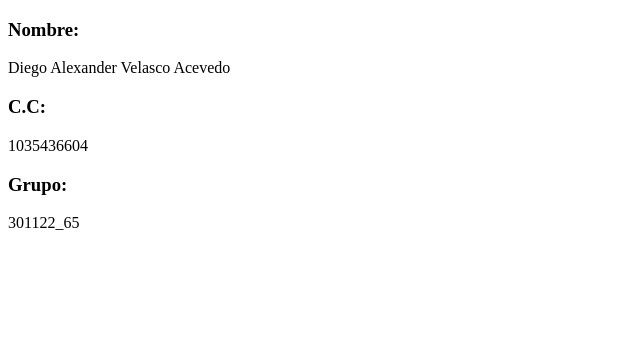
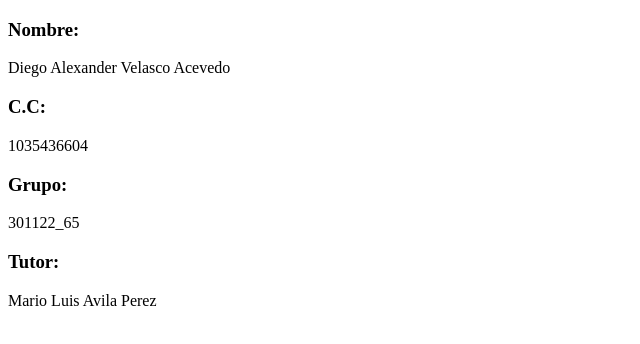
Before and after one commit to DiegoVelasco96/Disenio_Paginas_web_Fase_1, a plain HTML site: page index.html in a window 1280 px wide. Shown: the whole page, without its empty margins (0-640 px from the left). Drawn offline with Linux system fonts and the light colour scheme.

Commit message:
cambios en el index.html

```diff
--- a/index.html
+++ b/index.html
@@ -11,6 +11,7 @@
         <h3>Nombre:</h3> Diego Alexander Velasco Acevedo
         <h3>C.C:</h3> 1035436604
         <h3>Grupo:</h3> 301122_65
+        <h3>Tutor:</h3> Mario Luis Avila Perez
     </div>
 </body>
 </html>
```
